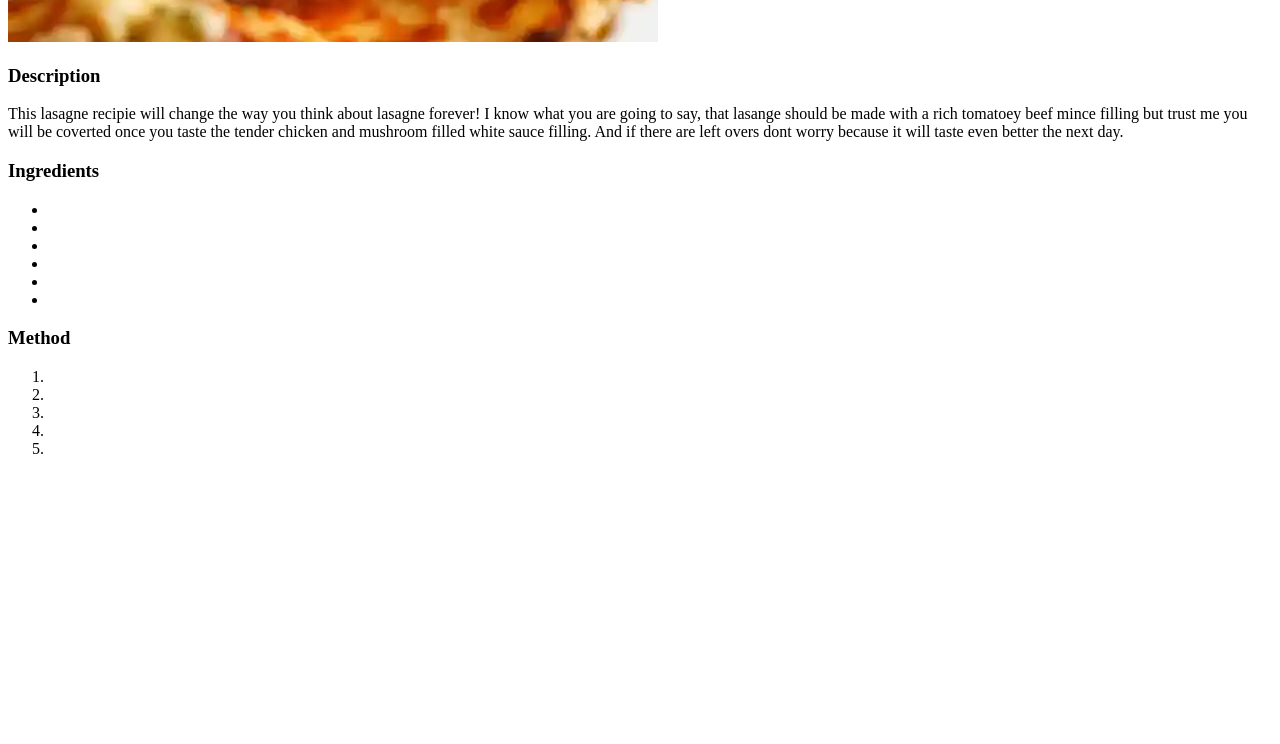
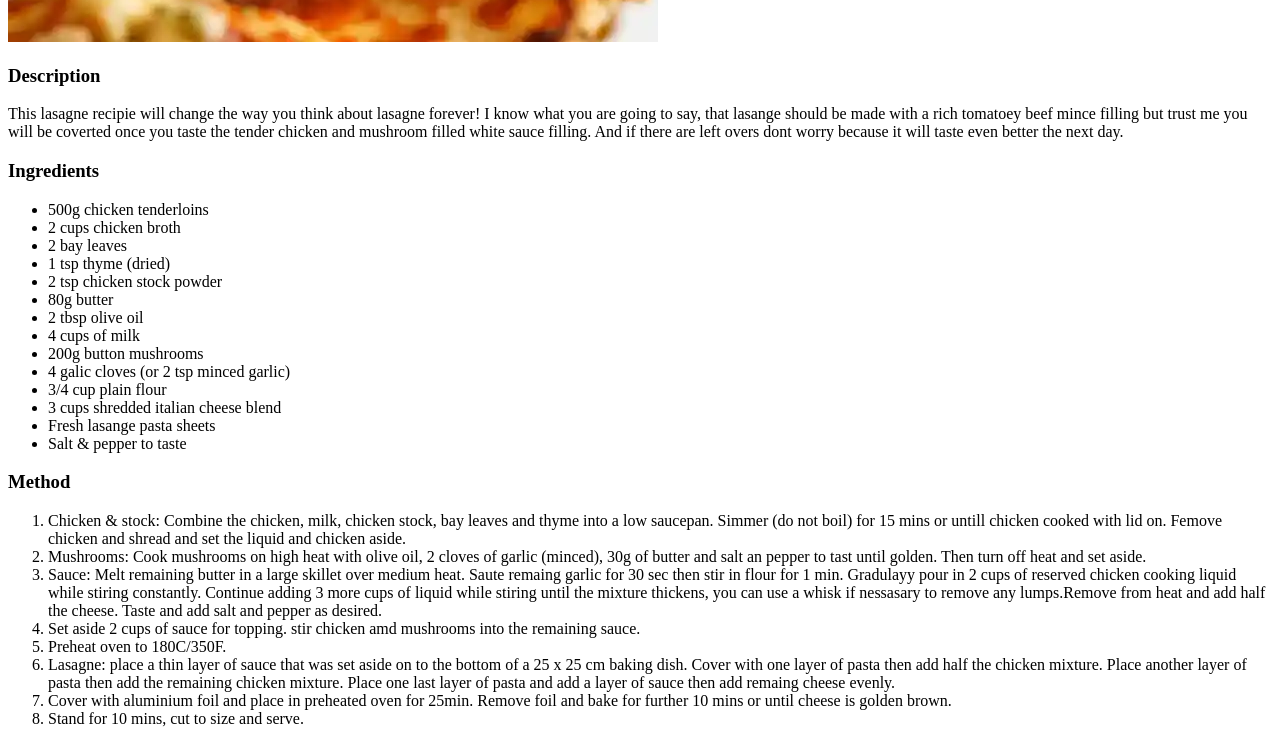
Before and after one commit to Bradja16/odin-recipes, a plain HTML site: page recipes/chickenlasagne.html in a window 1280 px wide. Shown: the part 502-1246 px from the top of the page. Before the commit the page ends 976 px from the top, so only its background shows below. Drawn offline with Linux system fonts and the light colour scheme.

Commit message:
added to chicken lasange and potato bake pages

```diff
--- a/recipes/chickenlasagne.html
+++ b/recipes/chickenlasagne.html
@@ -16,21 +16,33 @@
 
     <h3>Ingredients</h3>
     <ul>
-        <li></li>
-        <li></li>
-        <li></li>
-        <li></li>
-        <li></li>
-        <li></li>
+        <li>500g chicken tenderloins</li>
+        <li>2 cups chicken broth</li>
+        <li>2 bay leaves</li>
+        <li>1 tsp thyme (dried)</li>
+        <li>2 tsp chicken stock powder</li>
+        <li>80g butter</li>
+        <li>2 tbsp olive oil</li>
+        <li>4 cups of milk</li>
+        <li>200g button mushrooms</li>
+        <li>4 galic cloves (or 2 tsp minced garlic)</li>
+        <li>3/4 cup plain flour</li>
+        <li>3 cups shredded italian cheese blend</li>
+        <li>Fresh lasange pasta sheets</li>
+        <li>Salt & pepper to taste</li>
     </ul>
 
     <h3>Method</h3>
     <ol>
-        <li></li>
-        <li></li>
-        <li></li>
-        <li></li>
-        <li></li>
+        <li>Chicken & stock: Combine the chicken, milk, chicken stock, bay leaves and thyme into a low saucepan. Simmer (do not boil) for 15 mins or untill chicken cooked with lid on. Femove chicken and shread and set the liquid and chicken aside.
+        </li>
+        <li>Mushrooms: Cook mushrooms on high heat with olive oil, 2 cloves of garlic (minced), 30g of butter and salt an pepper to tast until golden. Then turn off heat and set aside.</li>
+        <li>Sauce: Melt remaining butter in a large skillet over medium heat. Saute remaing garlic for 30 sec then stir in flour for 1 min. Gradulayy pour in 2 cups of reserved chicken cooking liquid while stiring constantly. Continue adding 3 more cups of liquid while stiring until the mixture thickens, you can use a whisk if nessasary to remove any lumps.Remove from heat and add half the cheese. Taste and add salt and pepper as desired.</li>
+        <li>Set aside 2 cups of sauce for topping. stir chicken amd mushrooms into the remaining sauce.</li>
+        <li>Preheat oven to 180C/350F.</li>
+        <li>Lasagne: place a thin layer of sauce that was set aside on to the bottom of a 25 x 25 cm baking dish. Cover with one layer of pasta then add half the chicken mixture. Place another layer of pasta then add the remaining chicken mixture. Place one last layer of pasta and add a layer of sauce then add remaing cheese evenly.</li>
+        <li>Cover with aluminium foil and place in preheated oven for 25min. Remove foil and bake for further 10 mins or until cheese is golden brown.</li>
+        <li>Stand for 10 mins, cut to size and serve.</li>
     </ol>
 </body>
 </html>
```
Also changed, not shown: recipes/potatobake.html (+21 -0 lines).
